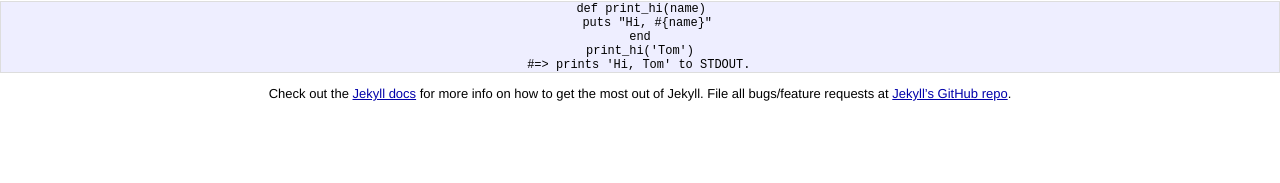
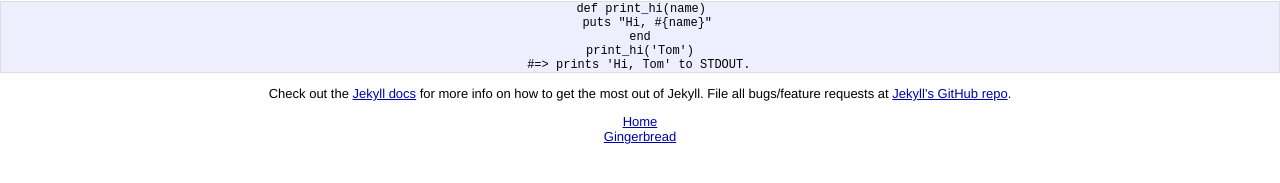
Before and after one commit to japhethcrawford/Blog, a Jekyll site: the page built from _posts/2014-02-12-welcome-to-jekyll.markdown, in a window 1280 px wide. Shown: the part 155-338 px from the top of the page. Built offline with Jekyll 4.4.1, drawn with Linux system fonts in a browser that asks for light colours; Markdown is read by kramdown in place of the engine named in the settings.

Commit message:
Upload Nav

```diff
--- /dev/null
+++ b/_includes/nav.html
@@ -0,0 +1,9 @@
+<nav class="nav-primary" role="navigation" >
+    <ul>
+        {% for p in site.pages %}
+        <li>
+        	<a {% if p.url == page.url %}class="active"{% endif %} href="{{ site.baseurl }}{{ p.url }}">{{ p.title }}</a>
+        </li>
+        {% endfor %}
+    </ul>
+</nav>
--- a/_layouts/default.html
+++ b/_layouts/default.html
@@ -4,5 +4,6 @@
     <h2>{{ page.subheading }}</h2>
 
     {{ content }}
+    {% include nav.html %}
 
 {% include foot.html %}
```
